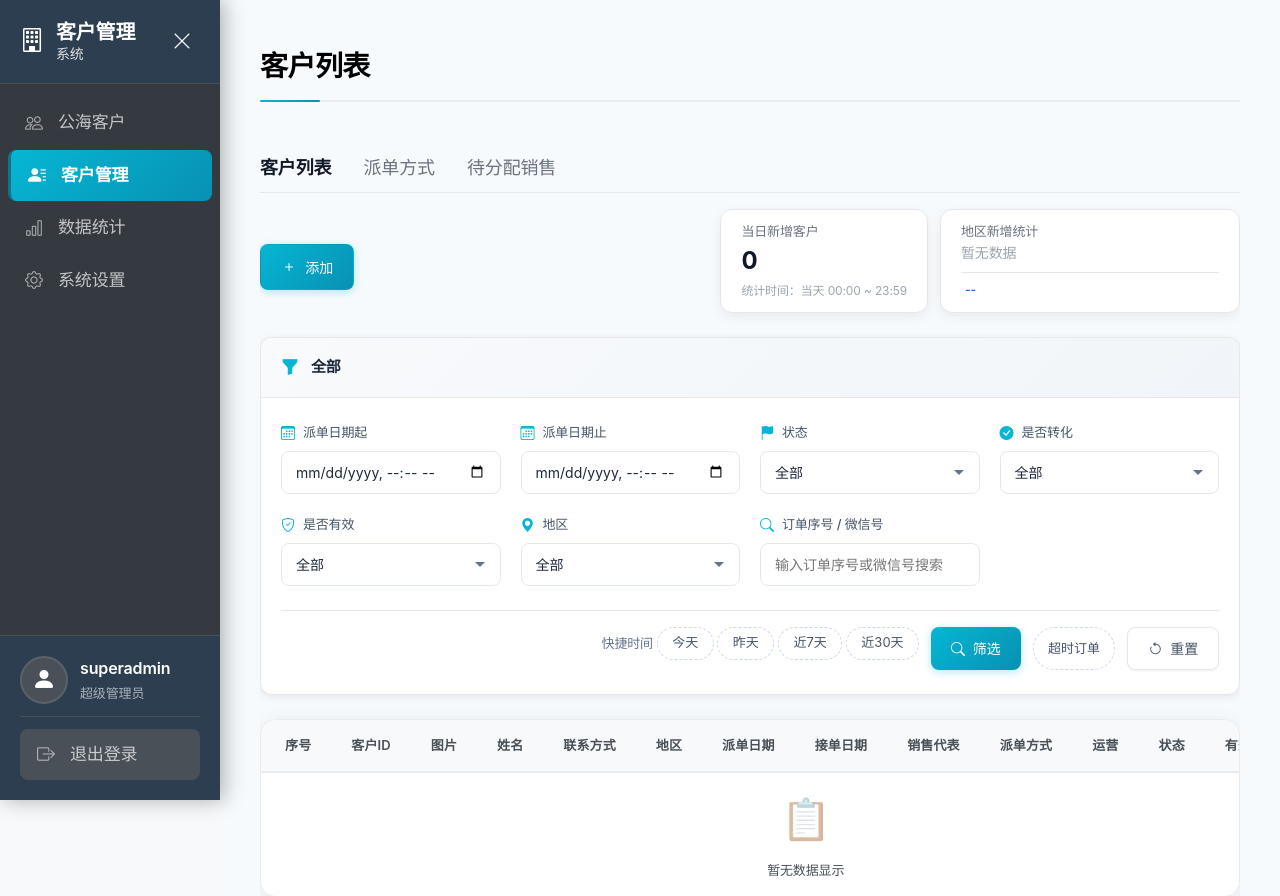
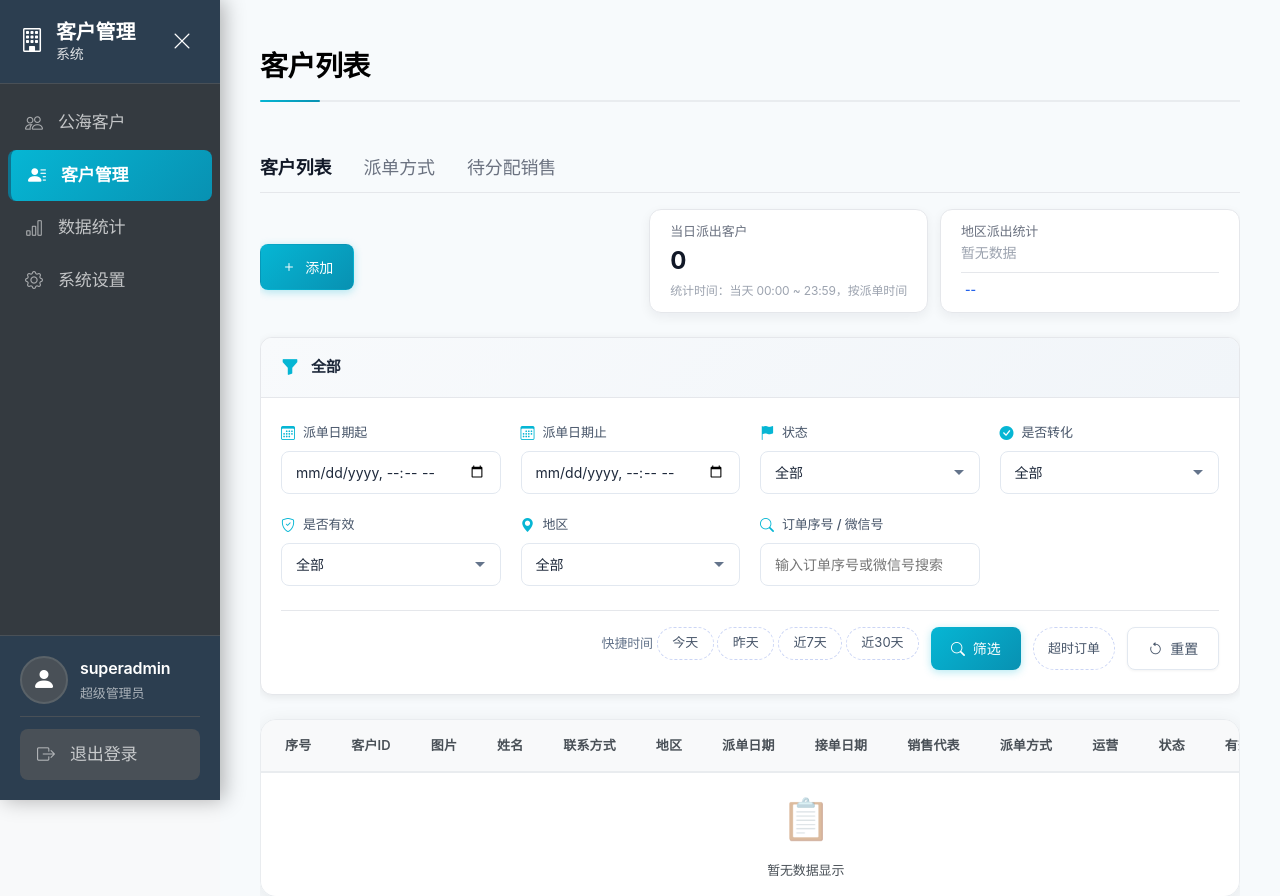
Before and after one commit to afrunk/ORM_CYS, a Flask app: page /customers/ in a window 1280 px wide. Shown: the top 896 px of the page. Run offline with Flask 3, Linux system fonts and the light colour scheme; the visitor is signed in with stand-in values (Sample User, id 1); data comes from the database, SQL or seed files in the repository; data that the repository does not hold is empty; parts of the project's set-up code (start-up, migrations or seed data) failed here and were passed over; some libraries are stand-ins or nearby versions.

Commit message:
fix: 顶部统计卡改为按「派单时间」统计，与客户列表口径对齐
- 「当日新增客户」→「当日派出客户」
- 「地区新增统计」→「地区派出统计」
- 后端 today_created_count / region_stats 由 created_at 改为 dispatch_time

修复：用户反馈原口径（按 created_at）只统计今天新录入的客户，
与客户列表按 dispatch_time 筛选显示的数量不一致（卡片 4 条 vs 列表 31 条），
改为按 dispatch_time 后两侧对齐。

Co-authored-by: Cursor <cursoragent@cursor.com>

```diff
--- a/crm/customer/routes.py
+++ b/crm/customer/routes.py
@@ -969,19 +969,26 @@ def customer_list():
 @customer_bp.route("/summary/today-created-count")
 @login_required
 def today_created_count():
-    """返回当天（北京时间 00:00 ~ 23:59）的新增客户总量（按 created_at）。
+    """返回当天（北京时间 00:00 ~ 23:59）的「派出」客户总量（按 dispatch_time）。
 
     说明：
-    - 这里统计的是「系统内所有客户」的新增数量
+    - 卡片文案为「当日派出客户」，统计的是今天**被系统派单出去**的客户数量
+      （即今天触发了派单流程的客户，含历史录入但今天才派出去的）
     - 不再根据当前用户角色做任何过滤（运营 / 管理员 / 销售看到的都是同一个总数）
+
+    变更记录：
+    - 2026-07-05 用户反馈：原口径（按 created_at）只统计今天新录入的客户（4 条），
+      但客户列表按 dispatch_time 筛选会显示 31 条，数字不一致易造成误解。
+      改为按 dispatch_time 统计后与列表口径对齐。
     """
 
     start_dt, end_dt = get_shift_window_utc()
 
     count = (
         Customer.query.filter(
-            Customer.created_at >= start_dt,
-            Customer.created_at <= end_dt,
+            Customer.dispatch_time >= start_dt,
+            Customer.dispatch_time <= end_dt,
+            Customer.dispatch_time.isnot(None),
         )
         .with_entities(func.count(Customer.id))
         .scalar()
@@ -1044,15 +1051,18 @@ def region_stats():
     for idx, row in enumerate(all_operator_counts, 1):
         op_rank_map[row.id] = (idx, row.username, int(row.count))
 
-    # 按地区统计新增客户数量
+    # 按地区统计「派出」客户数量（与顶部"当日派出客户"卡片口径一致：按 dispatch_time）
+    # 2026-07-05 用户反馈：原口径（created_at）只算今天新录入的（内蒙 4 / 西北 6），
+    # 跟客户列表按 dispatch_time 筛出来的数量不一致。改为 dispatch_time 后与列表对齐。
     region_counts = (
         db.session.query(
             Customer.region,
             func.count(Customer.id).label("count"),
         )
         .filter(
-            Customer.created_at >= start_dt,
-            Customer.created_at <= end_dt,
+            Customer.dispatch_time >= start_dt,
+            Customer.dispatch_time <= end_dt,
+            Customer.dispatch_time.isnot(None),
             Customer.region.isnot(None),
             Customer.region != "",
         )
--- a/templates/customer/customer_list.html
+++ b/templates/customer/customer_list.html
@@ -307,13 +307,13 @@
 
       {% if summary_show_admin %}
       <div class="summary-card" id="todayCreatedSummary">
-        <div class="summary-card-label">当日新增客户</div>
+        <div class="summary-card-label">当日派出客户</div>
         <div class="summary-card-value" id="todayCreatedCount">--</div>
-        <div class="summary-card-meta">统计时间：当天 00:00 ~ 23:59</div>
+        <div class="summary-card-meta">统计时间：当天 00:00 ~ 23:59，按派单时间</div>
       </div>
 
       <div class="summary-card" id="regionStatsSummary" style="min-width: 300px;">
-        <div class="summary-card-label">地区新增统计</div>
+        <div class="summary-card-label">地区派出统计</div>
         <div id="regionStatsList" style="font-size: 0.875rem; line-height: 1.6;">
           <div style="color: #9ca3af;">加载中...</div>
         </div>
```
